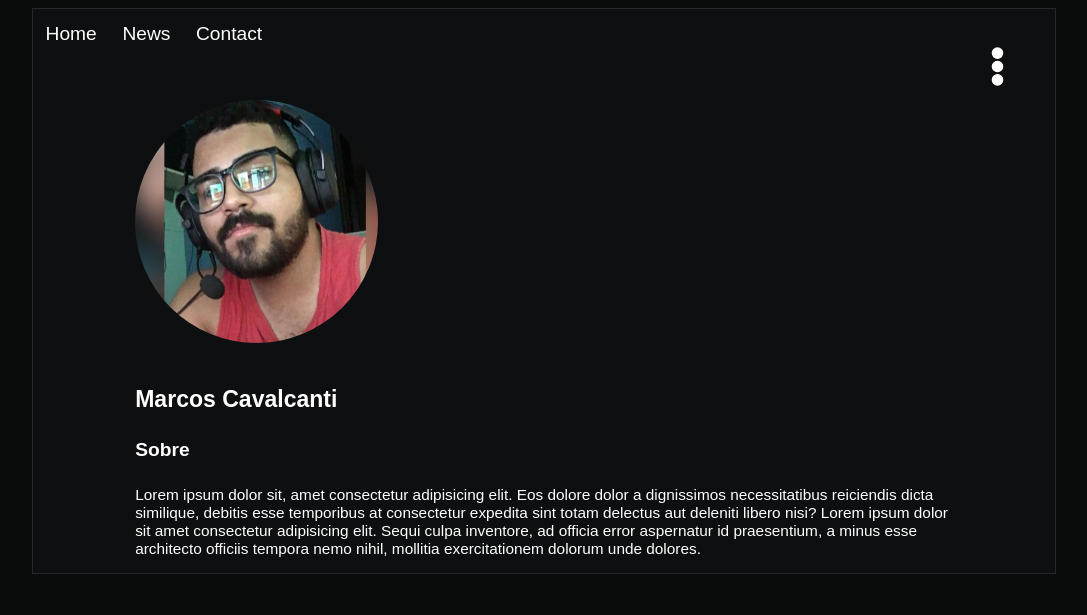
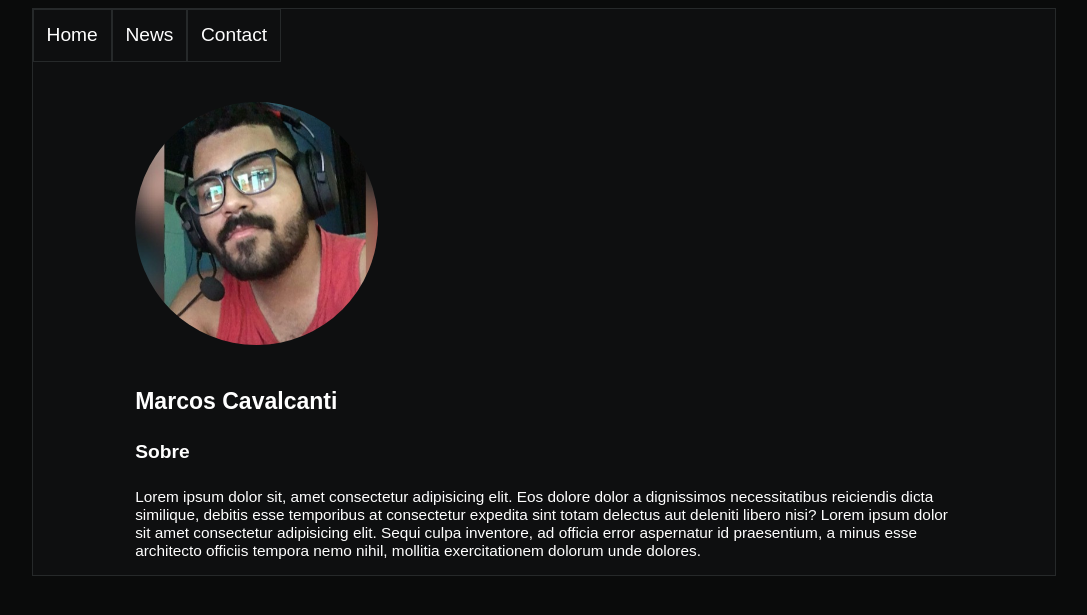
Before and after one commit to Marcos-Cavalcanti21/Portfolio-HTML, a PHP site: page / in a window 1280 px wide. Shown: the top 615 px of the page, without its empty margins (96-1183 px from the left). Run offline with PHP 8.4, Linux system fonts and the light colour scheme; style sheets or scripts are compiled from the project's sources.

Commit message:
responsive nav bar

```diff
--- a/index.html
+++ b/index.html
@@ -15,8 +15,8 @@
     <div id="page-landing">
         <div id="container">
             <header>
-                <button onclick="more()"><img src="./public/assets/svg/ellipsis-svgrepo-com.svg"></button>
-                <ul>
+                <button id="more" onclick="more()"><img src="./public/assets/svg/ellipsis-svgrepo-com.svg"></button>
+                <ul id="nav">
                     <li><a href="#Home">Home</a></li>
                     <li><a href="#News">News</a></li>
                     <li><a href="#Contact">Contact</a></li>
--- a/public/scripts/main.js
+++ b/public/scripts/main.js
@@ -1,4 +1,9 @@
+function more() {
+    let nav = document.getElementById('nav');
 
-function more() {
-    document.getElementById['more'].innerHTML = `<p>Hello Word</p>`;
+    console.log(nav.style.display)
+    if (nav.style.display == "none")
+        nav.style.display = "block";
+    else
+        nav.style.display = "none";
 }
--- a/styles/css/main.css
+++ b/styles/css/main.css
@@ -16,8 +16,9 @@ html {
 }
 
 header button {
-  float: right;
   border: none;
+  position: fixed;
+  right: 0;
   background-color: rgba(21, 22, 22, 0);
   width: 9vmax;
   padding: 3vmax;
@@ -31,6 +32,25 @@ header button img {
 }
 header ul {
   display: none;
+  position: fixed;
+  right: 0;
+  width: 25vmax;
+  right: 10vmax;
+  font-size: 5em;
+  list-style-type: none;
+  overflow: hidden;
+}
+header ul li {
+  border: 1px solid #26292a;
+}
+header ul li:hover {
+  background-color: rgba(38, 41, 42, 0.5254901961);
+}
+header ul li a {
+  color: white;
+  text-align: center;
+  padding: 1.8vh 1vw;
+  text-decoration: none;
 }
 
 section {
@@ -68,6 +88,9 @@ section .about p {
   #container {
     background-color: #0e0f10;
     border: 1px solid #26292a;
+  }
+  header button {
+    display: none;
   }
   header ul {
     display: block;
--- a/styles/main.scss
+++ b/styles/main.scss
@@ -32,12 +32,15 @@ html {
 
 header {
     button {
-        float: right;
         border: none;
+        position: fixed;
+        right: 0;
+
         background-color: #15161600;
         width: 9vmax;
         padding: 3vmax;
-        &:hover{
+
+        &:hover {
             border-radius: 35%;
             background-color: #26292a;
         }
@@ -47,6 +50,33 @@ header {
     }
     ul {
         display: none;
+        position: fixed;
+        right: 0;
+
+        width: 25vmax;
+
+        right: 10vmax;
+
+            font-size: 5em;
+            list-style-type: none;
+
+
+            overflow: hidden;
+
+
+        li {
+            border: 1px solid #26292a;
+
+            &:hover{
+                background-color: #26292a86;
+            }
+            a {
+                color: white;
+                text-align: center;
+                padding: 1.8vh 1vw;
+                text-decoration: none;
+            }
+        }
     }
 }
 
@@ -94,6 +124,9 @@ section {
     }
 
     header {
+        button {
+            display: none;
+        }
         ul {
             display: block;
             font-size: 1.5em;
```
Also changed, not shown: styles/css/main.min.css (+1 -1 lines).
